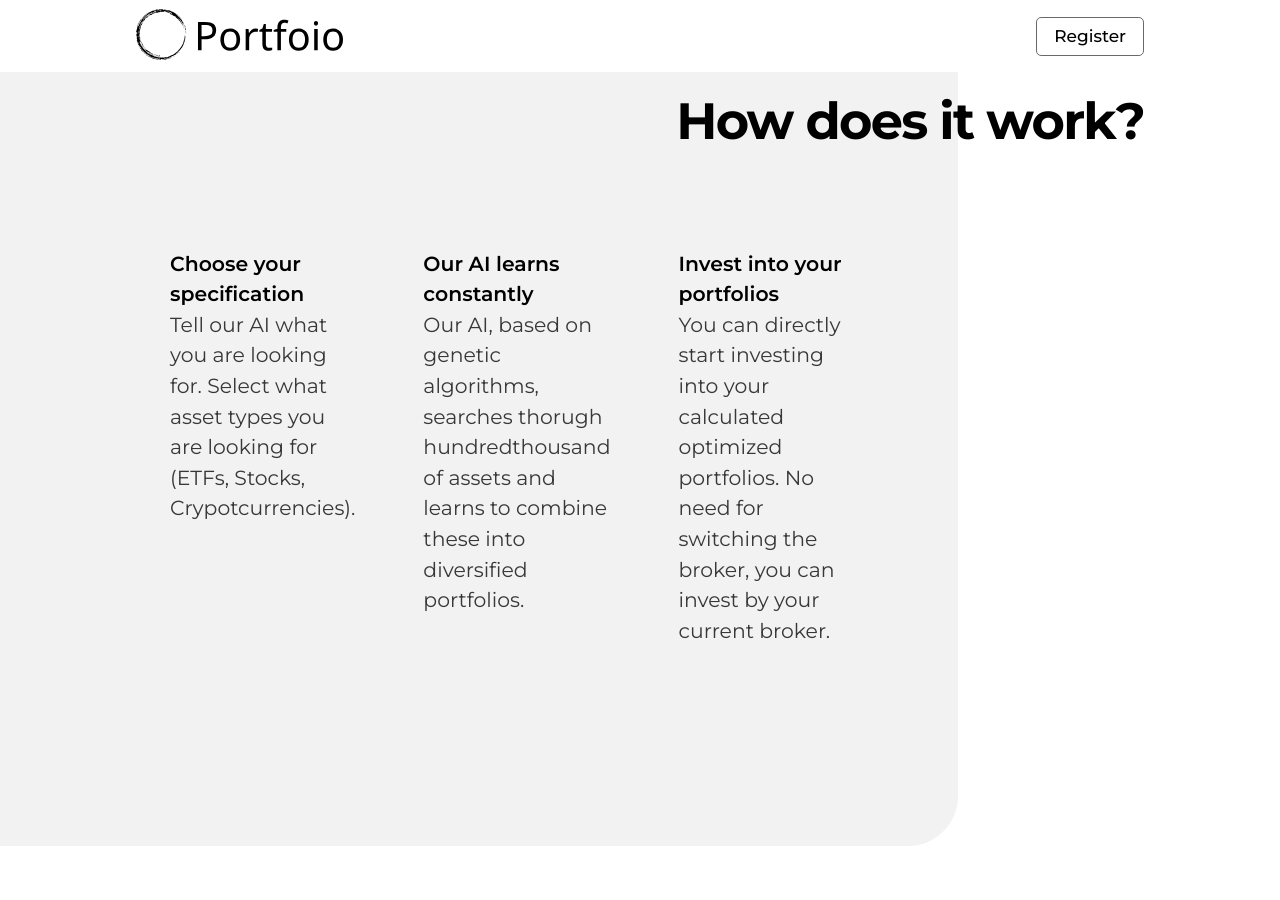
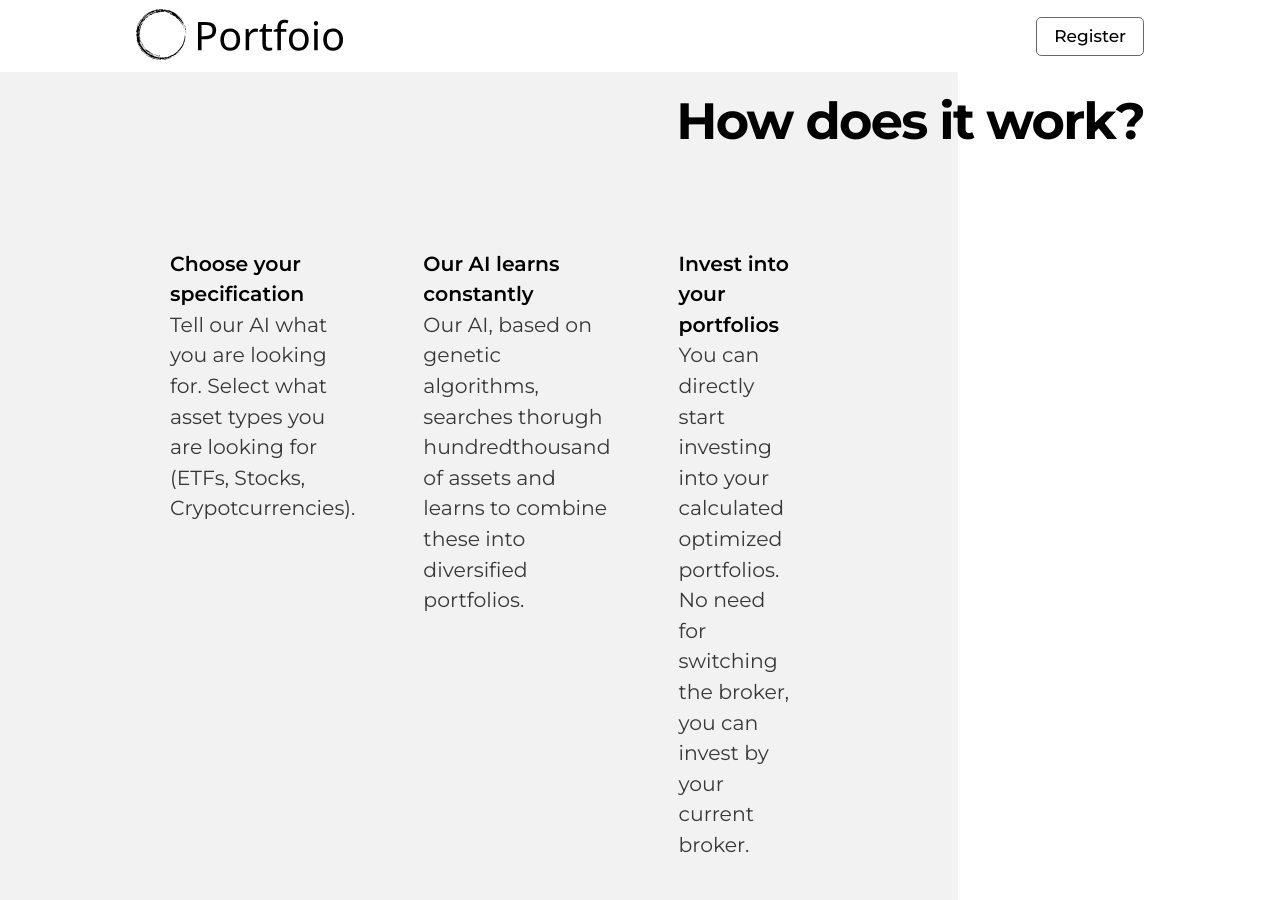
Before and after one commit to Portfoio/portfoio-website, a Jekyll site: the page built from index.md, in a window 1280 px wide and 900 px high, scrolled down 2779 px. Built offline with Jekyll 4.4.1, drawn with Linux system fonts in a browser that asks for light colours.

Commit message:
fixed style

```diff
--- a/_sass/block-feature-2.scss
+++ b/_sass/block-feature-2.scss
@@ -51,7 +51,7 @@
     height: 110%;
     width: calc(100% + 8rem);
     position: absolute;
-    right: -8rem;
+    right: -2rem;
     top: -2rem;
     z-index: -1;
   }
@@ -85,6 +85,7 @@
       width: 80%;
       top: -25rem;
       height: 300%;
+      right: -8rem;
       border-radius: 50px 0 0 50px;
     }
   }
--- a/_sass/block-footer.scss
+++ b/_sass/block-footer.scss
@@ -14,7 +14,8 @@
   margin: -2rem
 }
 
-.block-footer-2 .column {
+.block-footer-2 {
+  .column {
     -ms-flex: 0 0 calc(50% - 4rem);
     flex: 0 0 calc(50% - 4rem);
     margin: 32px;
@@ -29,12 +30,18 @@
     &.second {
       text-align: center;
       color: $font-color;
+      order: +1;
+      -ms-flex: 0 0 calc(100% - 4rem);
+      flex: 0 0 calc(100% - 4rem);
     }
 
     &.third {
       text-align: end;
       color: inherit;
     }
+
+}
+
 }
 
 .block-footer-2 img {
@@ -42,8 +49,17 @@
 }
 
 @media screen and (min-width:700px) {
-  .block-footer-2 .column {
+  .block-footer-2
+
+  .column {
     -ms-flex: 0 0 calc(33.33% - 4rem);
-    flex: 0 0 calc(33.33% - 4rem)
+    flex: 0 0 calc(33.33% - 4rem);
+
+    &.second {
+      order: 0;
+      -ms-flex: 0 0 calc(33.33% - 4rem);
+      flex: 0 0 calc(33.33% - 4rem);
     }
   }
+
+}
--- a/_sass/block-header-2.scss
+++ b/_sass/block-header-2.scss
@@ -7,7 +7,7 @@
   -ms-flex-align: center;
   align-items: center;
   padding: 8px 32px;
-  padding: 0.5rem 8rem;
+  padding: 0.5rem 2rem;
   background-color: $background;
 
   position: fixed;
@@ -60,6 +60,10 @@
 }
 
 @media screen and (min-width:700px) {
+  .block-header-2 {
+    padding: 0.5rem 8rem;
+  }
+
   .block-header-2--logo img {
     max-height: 24px;
     max-height: 3rem
--- a/_sass/block-three-column-1.scss
+++ b/_sass/block-three-column-1.scss
@@ -22,16 +22,16 @@
   .rectangle {
     background-color: $accent-background;
     height: 110%;
-    width: calc(100% + 8rem);
+    width: calc(100% + 4rem);
     position: absolute;
-    left: -8rem;
+    left: -2rem;
     top: -2rem;
     z-index: -1;
   }
 }
 
 
-@media screen and (min-width:750px) {
+@media screen and (min-width:700px) {
   .block-three-column-1 {
     margin: 4rem 0;
 
@@ -41,14 +41,15 @@
     }
 
     .column {
-      -ms-flex: 0 1 calc(25% - 4rem);
-      flex: 0 1 calc(25% - 4rem);
+      -ms-flex: 0 1 calc(25% - 8rem);
+      flex: 0 1 calc(25% - 8rem);
     }
 
     .rectangle {
       width: 95%;
       height: 140%;
       top: -4rem;
+      left: -8rem;
       border-radius: 0 50px 50px 0;
     }
   }
--- a/_sass/block-two-column-1.scss
+++ b/_sass/block-two-column-1.scss
@@ -20,7 +20,7 @@
   margin-bottom: 1rem
 }
 
-@media screen and (min-width:750px) {
+@media screen and (min-width:700px) {
   .block-two-column-1 .column {
     -ms-flex: 0 0 calc(50% - 4rem);
     flex: 0 0 calc(50% - 4rem)
--- a/_sass/default.scss
+++ b/_sass/default.scss
@@ -29,10 +29,6 @@
   }
 }
 
-body {
-
-}
-
 ::-moz-selection {
   background: $selection;
   color: #333
```
Lines whose indentation alone changed are shown as unchanged.
